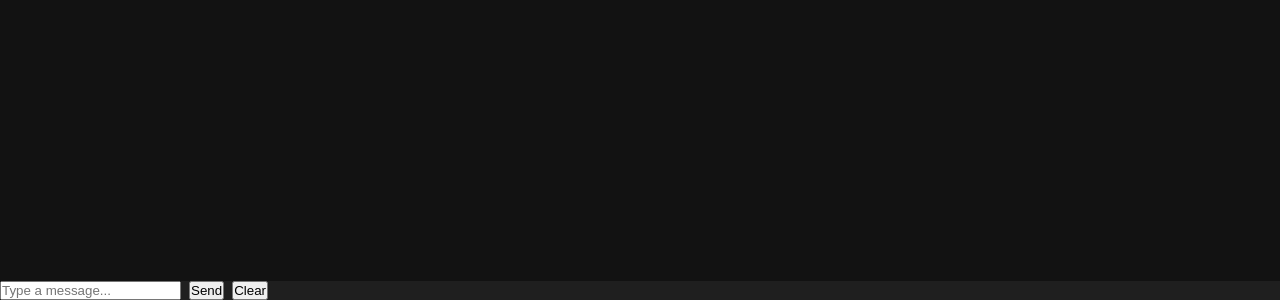
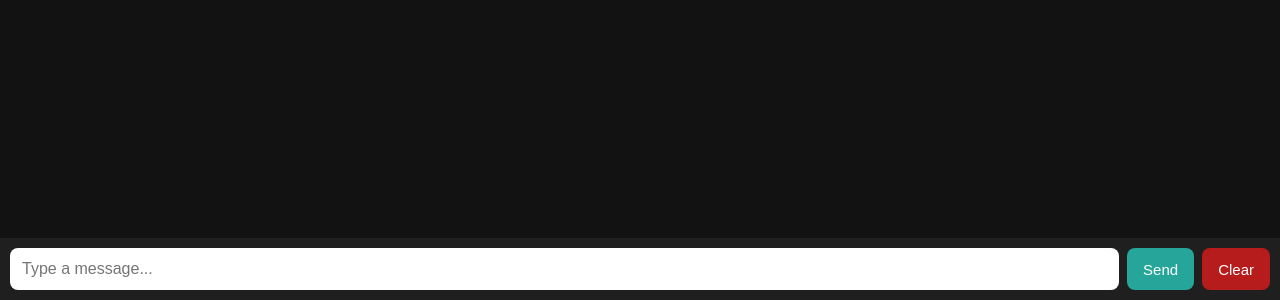
Before and after one commit to Rish0719/srr, a plain HTML site: page index.html in a window 1280 px wide. Shown: the part 1300-1600 px from the top of the page. Drawn offline with Linux system fonts and the light colour scheme.

Commit message:
Update style.css

```diff
--- a/style.css
+++ b/style.css
@@ -1,4 +1,4 @@
-/* Reset & base setup */
+/* Reset */
 * {
   margin: 0;
   padding: 0;
@@ -10,7 +10,7 @@ html, body {
   height: 100%;
   background-color: #121212;
   font-family: 'Segoe UI', sans-serif;
-  color: white;
+  color: #fff;
 }
 
 /* Login screen */
@@ -43,16 +43,15 @@ html, body {
   cursor: pointer;
 }
 
-/* Chat screen layout */
+/* Chat container */
 #chat-container {
   display: none;
   height: 100vh;
   display: flex;
   flex-direction: column;
-  overflow: hidden;
 }
 
-/* Chat messages area */
+/* Chat messages */
 .chat-box {
   flex: 1;
   overflow-y: auto;
@@ -61,7 +60,7 @@ html, body {
   flex-direction: column;
 }
 
-/* Message styles */
+/* Sent/received styles */
 .chat-message {
   margin: 6px 0;
   padding: 10px 14px;
@@ -74,23 +73,61 @@ html, body {
   align-self: flex-end;
   background-color: #00796b;
   color: white;
-  text-align: right;
 }
 
 .chat-message.other {
   align-self: flex-start;
   background-color: #2a2a2a;
-  text-align: left;
+}
+
+/* Input area */
+.input-area {
+  display: flex;
+  gap: 8px;
+  padding: 10px;
+  background-color: #1f1f1f;
+}
+
+.input-area input[type="text"] {
+  flex: 1;
+  padding: 12px;
+  font-size: 16px;
+  border-radius: 8px;
+  border: none;
+  outline: none;
+  color: black;
+}
+
+.input-area button {
+  padding: 12px 16px;
+  font-size: 15px;
+  border: none;
+  border-radius: 8px;
+  cursor: pointer;
+}
+
+.input-area button[type="submit"] {
+  background-color: #26a69a;
   color: white;
 }
 
-/* Sticky input area */
-.input-area {
-  position: sticky;
-  bottom: 0;
-  left: 0;
-  right: 0;
-  background-color: #1f1f1f;
-  display: flex;
-  gap: 8px;
+.input-area .clear-btn {
+  background-color: #b71c1c;
+  color: white;
+}
+
+/* Responsive tweaks */
+@media (max-width: 600px) {
+  .chat-message {
+    font-size: 14px;
   }
+
+  .input-area button {
+    padding: 10px;
+    font-size: 14px;
+  }
+
+  #login input {
+    font-size: 14px;
+  }
+}
```
